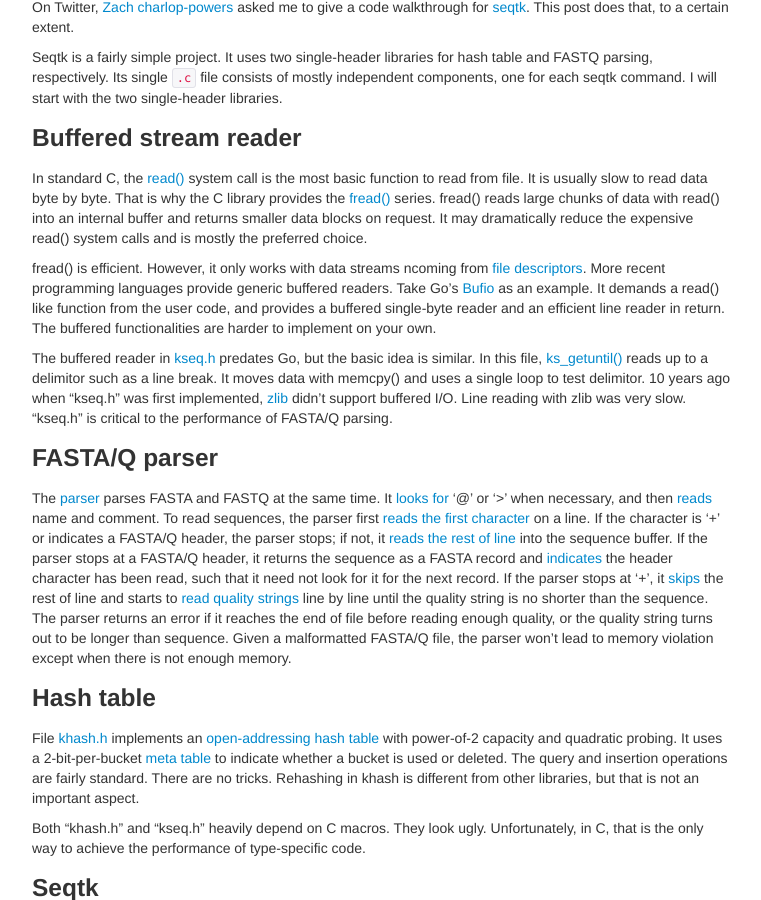
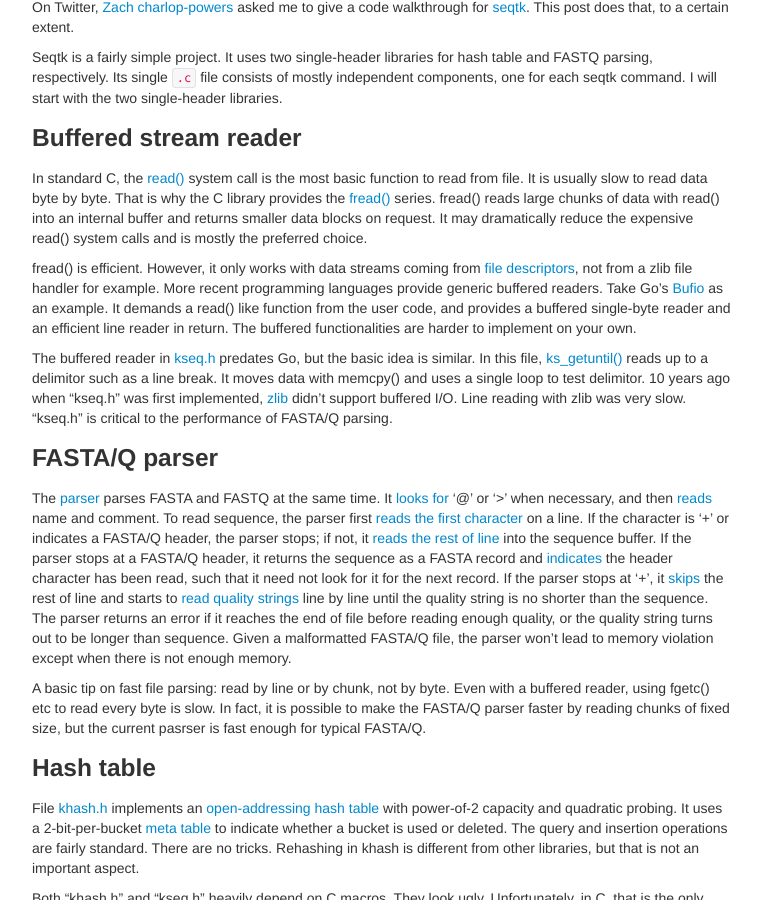
Before and after one commit to lh3/lh3.github.com, a Jekyll site: the page built from _posts/2018-11-12-seqtk-code-walkthrough.md, in a window 1280 px wide and 900 px high, scrolled down 195 px. Shown: the whole window, without its empty margins (258-1019 px from the left). Built offline with Jekyll 4.4.1, drawn with Linux system fonts in a browser that asks for light colours; comment, search, counter and statistics services are not loaded.

Commit message:
minor improvements

```diff
--- a/_posts/2018-11-12-seqtk-code-walkthrough.md
+++ b/_posts/2018-11-12-seqtk-code-walkthrough.md
@@ -24,8 +24,8 @@
 request. It may dramatically reduce the expensive read() system calls and is
 mostly the preferred choice.
 
-fread() is efficient. However, it only works with data streams ncoming from
-[file descriptors][fd]. More recent programming languages provide generic
+fread() is efficient. However, it only works with data streams coming from
+[file descriptors][fd], not from a zlib file handler for example. More recent programming languages provide generic
 buffered readers. Take Go's [Bufio][go-bufio] as an example. It demands a
 read() like function from the user code, and provides a buffered single-byte
 reader and an efficient line reader in return. The buffered functionalities are
@@ -42,7 +42,7 @@
 
 The [parser][kseqread] parses FASTA and FASTQ at the same time. It [looks
 for][L183] '@' or '&gt;' when necessary, and then [reads][L188] name and
-comment. To read sequences, the parser first [reads the first character][L194]
+comment. To read sequence, the parser first [reads the first character][L194]
 on a line. If the character is '+' or indicates a FASTA/Q header, the parser
 stops; if not, it [reads the rest of line][L197] into the sequence buffer.
 If the parser stops at a FASTA/Q header, it returns the sequence as a FASTA
@@ -54,6 +54,11 @@
 or the quality string turns out to be longer than sequence. Given a
 malformatted FASTA/Q file, the parser won't lead to memory violation except
 when there is not enough memory.
+
+A basic tip on fast file parsing: read by line or by chunk, not by byte. Even
+with a buffered reader, using fgetc() etc to read every byte is slow. In fact,
+it is possible to make the FASTA/Q parser faster by reading chunks of fixed
+size, but the current pasrser is fast enough for typical FASTA/Q.
 
 ### Hash table
 
```
